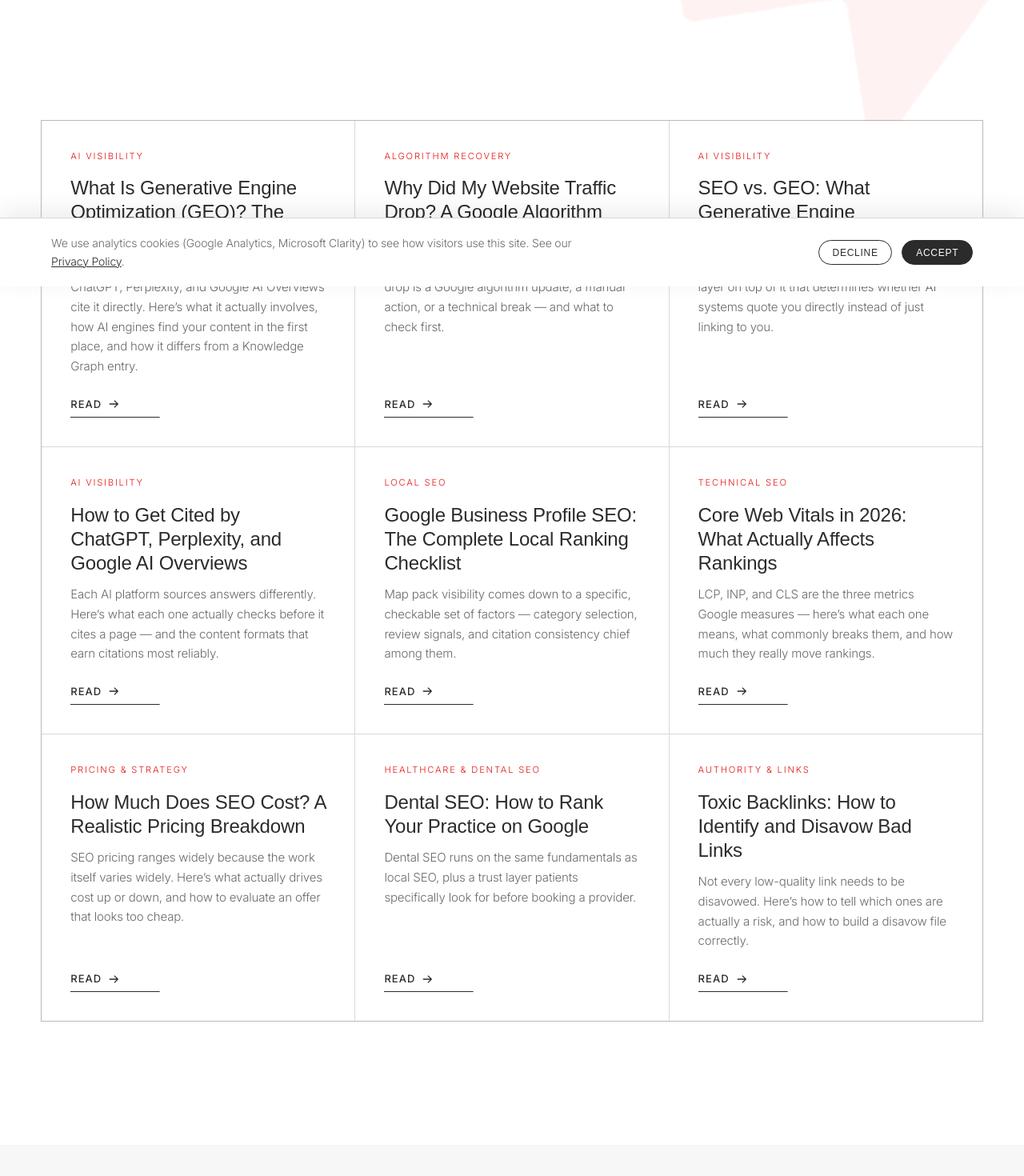
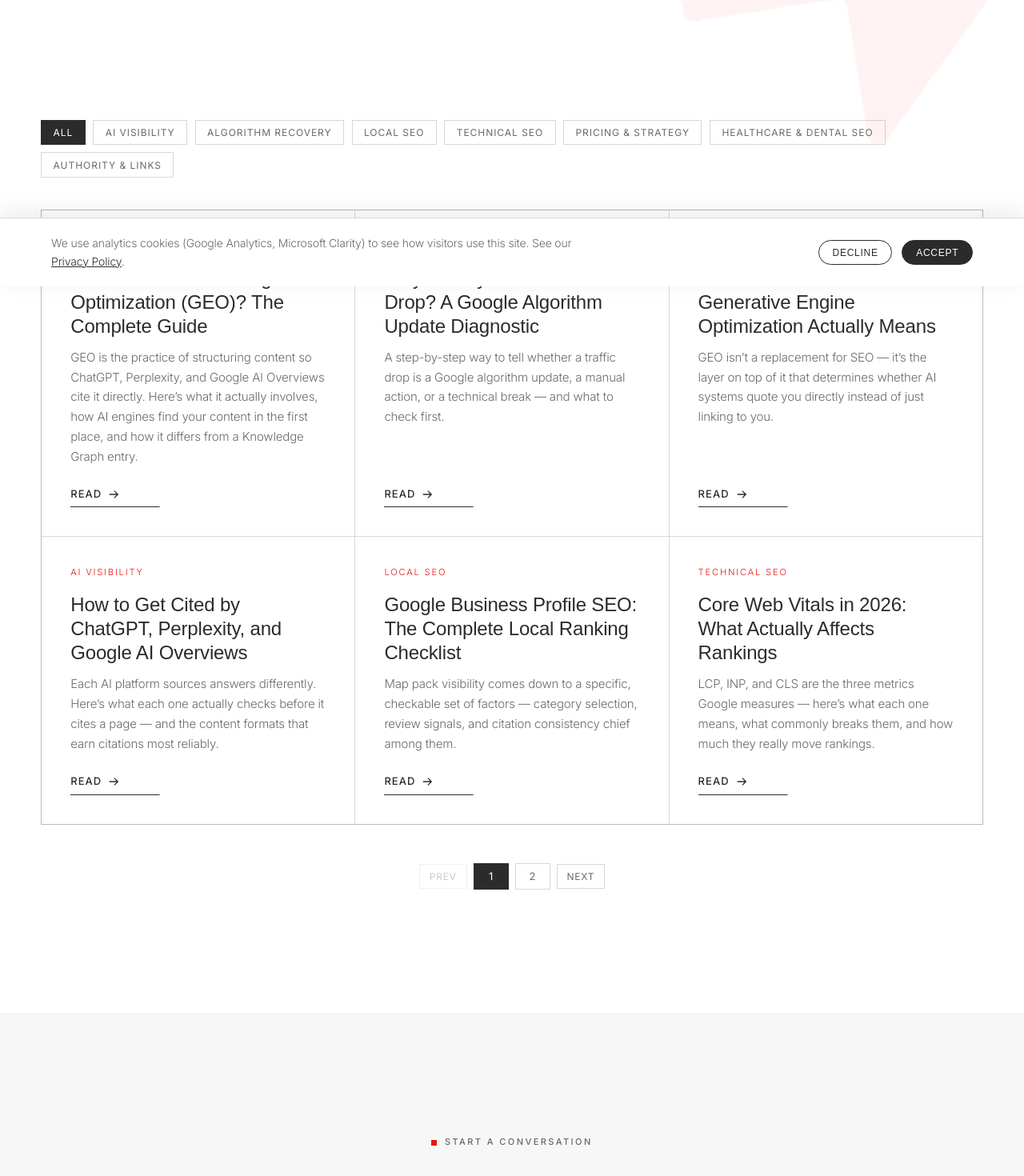
Before and after one commit to banmart/gobiya-07082026, a Next.js app: page /insights in a window 1280 px wide. Shown: the part 442-1912 px from the top of the page at 80% size. Built offline with nearby package versions, Linux system fonts and the light colour scheme; a web font is replaced by a local one.

Commit message:
Add category filtering and pagination to the insights grid
New InsightsGrid client component lets visitors filter the 9 articles
by category and page through results 6 at a time, so every article
stays reachable from the index without one long unfiltered grid.

```diff
--- a/app/globals.css
+++ b/app/globals.css
@@ -1172,6 +1172,27 @@ body::before {
   width: 6px; height: 6px;
   background: var(--main);
 }
+.insights__filters {
+  display: flex;
+  flex-wrap: wrap;
+  gap: 0.6rem;
+  margin-bottom: 2.5rem;
+}
+.insights__filter {
+  font-family: var(--font-sans);
+  font-size: 0.75rem;
+  text-transform: uppercase;
+  letter-spacing: 0.08em;
+  padding: 0.6em 1.2em;
+  border: 1px solid var(--border);
+  background: transparent;
+  color: var(--hint);
+  cursor: pointer;
+  transition: color 0.3s var(--expo-out), border-color 0.3s var(--expo-out), background 0.3s var(--expo-out);
+}
+.insights__filter:hover { border-color: var(--border-strong); color: var(--darkest); }
+.insights__filter.is-active { border-color: var(--darkest); background: var(--darkest); color: #fff; }
+
 .insights__grid {
   display: grid;
   grid-template-columns: repeat(3, minmax(0, 1fr));
@@ -1213,6 +1234,30 @@ body::before {
 @media (max-width: 48rem) {
   .insights__grid { grid-template-columns: 1fr; }
 }
+
+.insights__pagination {
+  display: flex;
+  align-items: center;
+  justify-content: center;
+  flex-wrap: wrap;
+  gap: 0.5rem;
+  margin-top: 3rem;
+}
+.insights__page-btn {
+  font-family: var(--font-sans);
+  font-size: 0.8125rem;
+  min-width: 2.75rem;
+  padding: 0.6em 1em;
+  border: 1px solid var(--border);
+  background: transparent;
+  color: var(--hint);
+  cursor: pointer;
+  transition: color 0.3s var(--expo-out), border-color 0.3s var(--expo-out), background 0.3s var(--expo-out);
+}
+.insights__page-btn:hover:not(:disabled) { border-color: var(--border-strong); color: var(--darkest); }
+.insights__page-btn.is-active { border-color: var(--darkest); background: var(--darkest); color: #fff; }
+.insights__page-btn:disabled { opacity: 0.35; cursor: not-allowed; }
+.insights__page-btn--nav { text-transform: uppercase; letter-spacing: 0.06em; font-size: 0.75rem; }
 
 /* ═══════════ responsive ═══════════ */
 @media (max-width: 64rem) {
--- a/app/insights/page.js
+++ b/app/insights/page.js
@@ -1,5 +1,6 @@
 import { INSIGHTS } from '../../lib/insights';
 import SplitText from '../../components/SplitText';
+import InsightsGrid from '../../components/InsightsGrid';
 import { buildMetadata } from '../../lib/meta';
 
 export const metadata = buildMetadata({
@@ -24,16 +25,7 @@ export default function InsightsPage() {
       {/* ══════════ Article grid ══════════ */}
       <section className="section" id="articles">
         <div className="container">
-          <div className="insights__grid">
-            {INSIGHTS.map((a) => (
-              <a className="insights__card" href={`/insights/${a.slug}`} key={a.slug} data-reveal>
-                <span className="insights__card-cat">{a.category}</span>
-                <h2 className="insights__card-title">{a.title}</h2>
-                <p className="insights__card-dek">{a.dek}</p>
-                <span className="link-arrow">Read<svg viewBox="0 0 16 16" width="14" height="14"><path d="M2 8h11M9 3l5 5-5 5" fill="none" stroke="currentColor" strokeWidth="1.5" /></svg></span>
-              </a>
-            ))}
-          </div>
+          <InsightsGrid articles={INSIGHTS} />
         </div>
       </section>
 
--- /dev/null
+++ b/components/InsightsGrid.js
@@ -0,0 +1,99 @@
+'use client';
+
+import { useMemo, useRef, useState } from 'react';
+
+const PAGE_SIZE = 6;
+
+export default function InsightsGrid({ articles }) {
+  const categories = useMemo(() => {
+    const list = ['All'];
+    for (const a of articles) {
+      if (!list.includes(a.category)) list.push(a.category);
+    }
+    return list;
+  }, [articles]);
+
+  const [activeCategory, setActiveCategory] = useState('All');
+  const [page, setPage] = useState(1);
+  const gridRef = useRef(null);
+
+  const filtered = useMemo(
+    () => (activeCategory === 'All' ? articles : articles.filter((a) => a.category === activeCategory)),
+    [articles, activeCategory]
+  );
+
+  const totalPages = Math.max(1, Math.ceil(filtered.length / PAGE_SIZE));
+  const currentPage = Math.min(page, totalPages);
+  const paginated = filtered.slice((currentPage - 1) * PAGE_SIZE, currentPage * PAGE_SIZE);
+
+  function selectCategory(cat) {
+    setActiveCategory(cat);
+    setPage(1);
+  }
+
+  function goToPage(n) {
+    setPage(n);
+    gridRef.current?.scrollIntoView({ behavior: 'smooth', block: 'start' });
+  }
+
+  return (
+    <>
+      <div className="insights__filters" role="group" aria-label="Filter articles by category" data-reveal>
+        {categories.map((cat) => (
+          <button
+            key={cat}
+            type="button"
+            className={`insights__filter${cat === activeCategory ? ' is-active' : ''}`}
+            aria-pressed={cat === activeCategory}
+            onClick={() => selectCategory(cat)}
+          >
+            {cat}
+          </button>
+        ))}
+      </div>
+
+      <div className="insights__grid" ref={gridRef}>
+        {paginated.map((a) => (
+          <a className="insights__card" href={`/insights/${a.slug}`} key={a.slug}>
+            <span className="insights__card-cat">{a.category}</span>
+            <h2 className="insights__card-title">{a.title}</h2>
+            <p className="insights__card-dek">{a.dek}</p>
+            <span className="link-arrow">Read<svg viewBox="0 0 16 16" width="14" height="14"><path d="M2 8h11M9 3l5 5-5 5" fill="none" stroke="currentColor" strokeWidth="1.5" /></svg></span>
+          </a>
+        ))}
+      </div>
+
+      {totalPages > 1 && (
+        <nav className="insights__pagination" aria-label="Insights pagination">
+          <button
+            type="button"
+            className="insights__page-btn insights__page-btn--nav"
+            onClick={() => goToPage(currentPage - 1)}
+            disabled={currentPage === 1}
+          >
+            Prev
+          </button>
+          {Array.from({ length: totalPages }, (_, i) => i + 1).map((n) => (
+            <button
+              key={n}
+              type="button"
+              className={`insights__page-btn${n === currentPage ? ' is-active' : ''}`}
+              aria-current={n === currentPage ? 'page' : undefined}
+              onClick={() => goToPage(n)}
+            >
+              {n}
+            </button>
+          ))}
+          <button
+            type="button"
+            className="insights__page-btn insights__page-btn--nav"
+            onClick={() => goToPage(currentPage + 1)}
+            disabled={currentPage === totalPages}
+          >
+            Next
+          </button>
+        </nav>
+      )}
+    </>
+  );
+}
```
